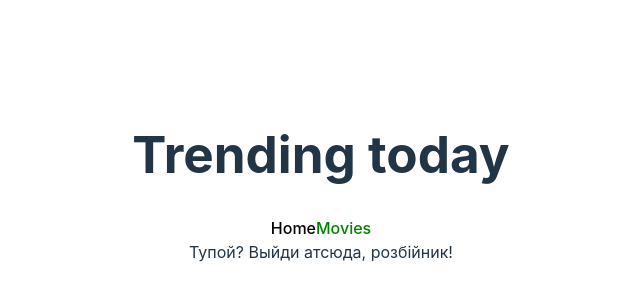
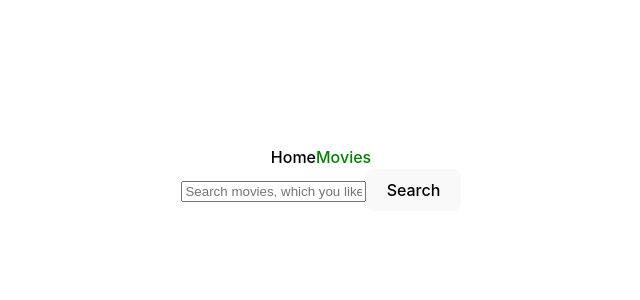
Before and after one commit to Maksimka66/goit-react-hw-05, a React (Vite) app: page /movies in a window 1280 px wide. Shown: the part 222-522 px from the top of the page, without its empty margins (319-959 px from the left). Built offline with nearby package versions, Linux system fonts and the light colour scheme; the HTML template or start-up script is replaced by a standard one.

Commit message:
work with first page

```diff
--- a/src/App.jsx
+++ b/src/App.jsx
@@ -12,8 +12,6 @@ import "./App.css";
 function App() {
   return (
     <>
-      <h1>Trending today</h1>
-
       <Navigation />
 
       <Routes>
--- a/src/films.js
+++ b/src/films.js
@@ -1,16 +1,18 @@
 import axios from "axios";
+
+axios.defaults.baseURL = "https://api.themoviedb.org/3";
 
 export default async function filmsRequest() {
   const options = new URLSearchParams({
     api_key: "d731a4f11c505d6d904de87c171f89c1",
     headers: {
+      accept: "application/json",
       Authorization:
         "Bearer eyJhbGciOiJIUzI1NiJ9.eyJhdWQiOiJkNzMxYTRmMTFjNTA1ZDZkOTA0ZGU4N2MxNzFmODljMSIsInN1YiI6IjY1ZjVmMmZhZTE5NGIwMDE3Y2JkNjQzNSIsInNjb3BlcyI6WyJhcGlfcmVhZCJdLCJ2ZXJzaW9uIjoxfQ.5oB-JsZl2dv50WKDARIyz4KKR7-F2eLui7b_iY4mgOw",
     },
   });
 
-  const response = await axios.get(
-    `https://api.themoviedb.org/3/trending/movie/day?${options}`
-  );
-  console.log(response);
+  const response = await axios.get(`/trending/movie/day?${options}`);
+  console.log(response.data);
+  return response.data;
 }
--- a/src/pages/HomePage/HomePage.jsx
+++ b/src/pages/HomePage/HomePage.jsx
@@ -1,3 +1,25 @@
+import { useEffect, useState } from "react";
+import filmsRequest from "../../films";
+
 export default function HomePage() {
-  return <div>Ты шо тут забыл?</div>;
+  const [films, setFilms] = useState([]);
+
+  useEffect(() => {
+    async function getMovies() {
+      try {
+        const movies = await filmsRequest();
+        console.log(movies.results);
+        setFilms(movies.results);
+      } catch (error) {
+        console.log(error);
+      }
+    }
+    getMovies();
+  }, []);
+
+  return (
+    <div>
+      <h1>Trending today</h1>
+    </div>
+  );
 }
--- a/src/pages/MoviesPage/MoviesPage.jsx
+++ b/src/pages/MoviesPage/MoviesPage.jsx
@@ -1,3 +1,13 @@
-export default function MoviesPage() {
-  return <div>Тупой? Выйди атсюда, розбійник!</div>;
+export default function MoviesPage({ subForm }) {
+  return (
+    <form onSubmit={subForm}>
+      <input
+        type="text"
+        name="search"
+        autoComplete="off"
+        placeholder="Search movies, which you like"
+      />
+      <button type="submit">Search</button>
+    </form>
+  );
 }
```
